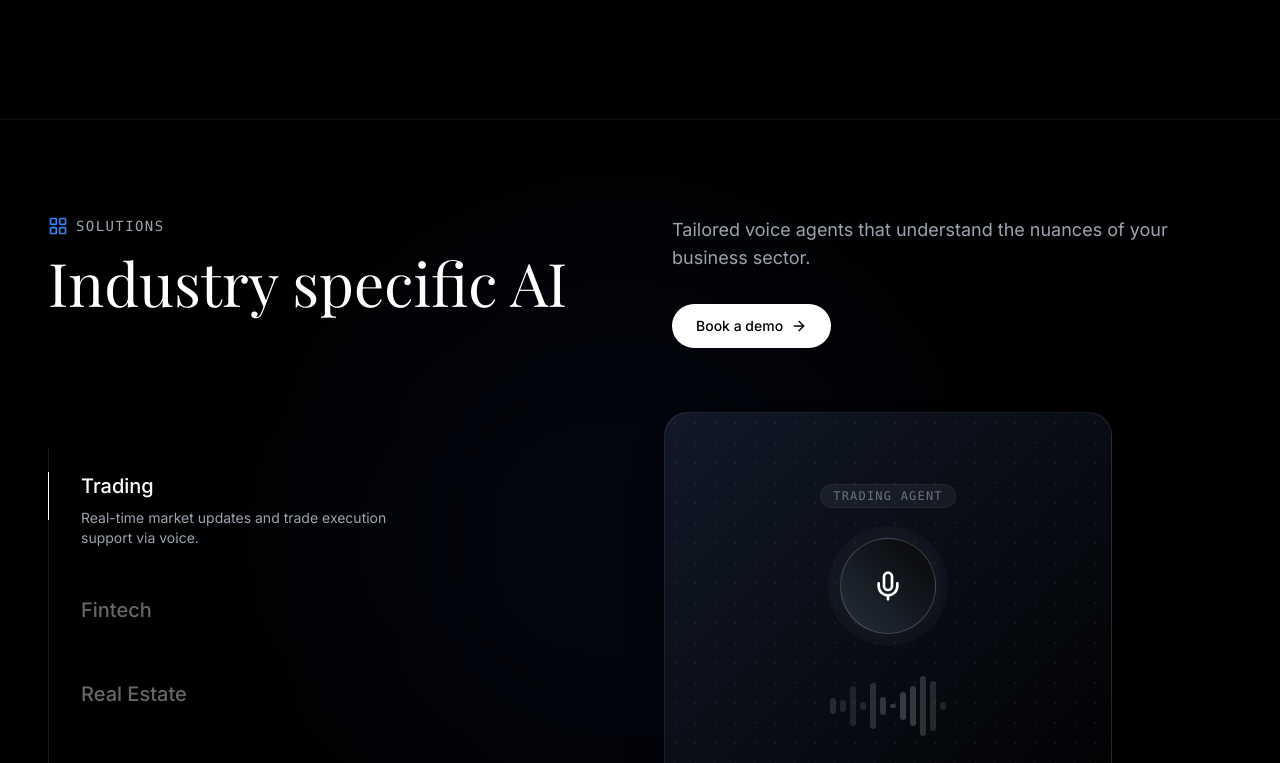
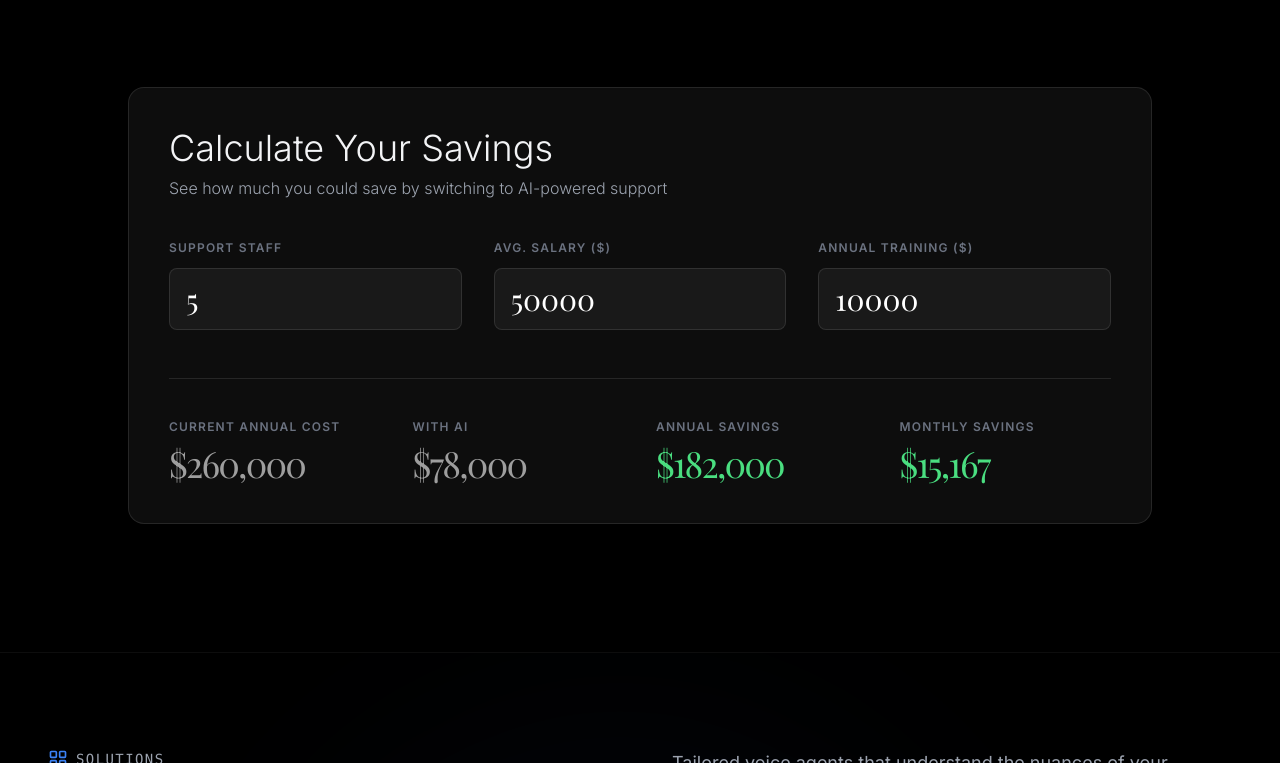
Before and after one commit to Owlflow-AI/Zeba-Website, a React (Vite) app: page / in a window 1280 px wide. Shown: the part 1057-1820 px from the top of the page. Built offline with nearby package versions, Linux system fonts and the light colour scheme; a web font is replaced by a local one.

Commit message:
Updated StatsSection.tsx

```diff
--- a/components/StatsSection.tsx
+++ b/components/StatsSection.tsx
@@ -4,6 +4,17 @@ const StatsSection: React.FC = () => {
   const [isVisible, setIsVisible] = useState(false);
   const [count1, setCount1] = useState(0);
   const sectionRef = useRef<HTMLDivElement>(null);
+
+  // Calculator state
+  const [supportStaff, setSupportStaff] = useState(5);
+  const [avgSalary, setAvgSalary] = useState(50000);
+  const [trainingCosts, setTrainingCosts] = useState(10000);
+
+  // Calculate savings
+  const currentAnnualCost = (supportStaff * avgSalary) + trainingCosts;
+  const aiCost = currentAnnualCost * 0.3; // AI reduces costs by 70%
+  const annualSavings = currentAnnualCost - aiCost;
+  const monthlySavings = annualSavings / 12;
 
   useEffect(() => {
     const observer = new IntersectionObserver(
@@ -69,6 +80,118 @@ const StatsSection: React.FC = () => {
           </div>
 
         </div>
+
+        {/* Cost Reduction Calculator */}
+        <div className={`mt-16 sm:mt-20 lg:mt-24 max-w-5xl mx-auto transition-all duration-1000 delay-600 ${isVisible ? 'opacity-100 translate-y-0' : 'opacity-0 translate-y-8'}`}>
+          <div className="border border-white/10 rounded-2xl p-6 sm:p-8 lg:p-10 bg-white/5 backdrop-blur-sm">
+
+            {/* Header */}
+            <div className="mb-8 sm:mb-10">
+              <h3 className="text-2xl sm:text-3xl md:text-4xl font-light text-gray-100 mb-2">
+                Calculate Your Savings
+              </h3>
+              <p className="text-sm sm:text-base text-gray-400 font-light">
+                See how much you could save by switching to AI-powered support
+              </p>
+            </div>
+
+            {/* Input Grid */}
+            <div className="grid grid-cols-1 md:grid-cols-3 gap-6 sm:gap-8 mb-10 sm:mb-12">
+
+              {/* Support Staff Input */}
+              <div className="flex flex-col gap-3">
+                <label className="text-[10px] sm:text-xs font-semibold tracking-widest uppercase text-gray-500">
+                  Support Staff
+                </label>
+                <input
+                  type="number"
+                  min="1"
+                  value={supportStaff}
+                  onChange={(e) => setSupportStaff(Math.max(1, parseInt(e.target.value) || 1))}
+                  className="bg-white/5 border border-white/10 rounded-lg px-4 py-3 text-white font-serif text-2xl sm:text-3xl focus:outline-none focus:border-white/30 transition-colors"
+                />
+              </div>
+
+              {/* Average Salary Input */}
+              <div className="flex flex-col gap-3">
+                <label className="text-[10px] sm:text-xs font-semibold tracking-widest uppercase text-gray-500">
+                  Avg. Salary ($)
+                </label>
+                <input
+                  type="number"
+                  min="0"
+                  step="1000"
+                  value={avgSalary}
+                  onChange={(e) => setAvgSalary(Math.max(0, parseInt(e.target.value) || 0))}
+                  className="bg-white/5 border border-white/10 rounded-lg px-4 py-3 text-white font-serif text-2xl sm:text-3xl focus:outline-none focus:border-white/30 transition-colors"
+                />
+              </div>
+
+              {/* Training Costs Input */}
+              <div className="flex flex-col gap-3">
+                <label className="text-[10px] sm:text-xs font-semibold tracking-widest uppercase text-gray-500">
+                  Annual Training ($)
+                </label>
+                <input
+                  type="number"
+                  min="0"
+                  step="1000"
+                  value={trainingCosts}
+                  onChange={(e) => setTrainingCosts(Math.max(0, parseInt(e.target.value) || 0))}
+                  className="bg-white/5 border border-white/10 rounded-lg px-4 py-3 text-white font-serif text-2xl sm:text-3xl focus:outline-none focus:border-white/30 transition-colors"
+                />
+              </div>
+
+            </div>
+
+            {/* Results Grid */}
+            <div className="grid grid-cols-1 sm:grid-cols-2 lg:grid-cols-4 gap-6 sm:gap-8 pt-8 sm:pt-10 border-t border-white/10">
+
+              {/* Current Cost */}
+              <div className="flex flex-col gap-2 group">
+                <span className="text-[10px] sm:text-xs font-semibold tracking-widest uppercase text-gray-500 group-hover:text-white transition-colors">
+                  Current Annual Cost
+                </span>
+                <span className="font-serif text-3xl sm:text-4xl text-white/60 tracking-tighter">
+                  ${currentAnnualCost.toLocaleString()}
+                </span>
+              </div>
+
+              {/* AI Cost */}
+              <div className="flex flex-col gap-2 group">
+                <span className="text-[10px] sm:text-xs font-semibold tracking-widest uppercase text-gray-500 group-hover:text-white transition-colors">
+                  With AI
+                </span>
+                <span className="font-serif text-3xl sm:text-4xl text-white/60 tracking-tighter">
+                  ${aiCost.toLocaleString()}
+                </span>
+              </div>
+
+              {/* Annual Savings */}
+              <div className="flex flex-col gap-2 group">
+                <span className="text-[10px] sm:text-xs font-semibold tracking-widest uppercase text-gray-500 group-hover:text-white transition-colors">
+                  Annual Savings
+                </span>
+                <span className="font-serif text-3xl sm:text-4xl text-green-400 tracking-tighter">
+                  ${annualSavings.toLocaleString()}
+                </span>
+              </div>
+
+              {/* Monthly Savings */}
+              <div className="flex flex-col gap-2 group">
+                <span className="text-[10px] sm:text-xs font-semibold tracking-widest uppercase text-gray-500 group-hover:text-white transition-colors">
+                  Monthly Savings
+                </span>
+                <span className="font-serif text-3xl sm:text-4xl text-green-400 tracking-tighter">
+                  ${monthlySavings.toLocaleString(undefined, { maximumFractionDigits: 0 })}
+                </span>
+              </div>
+
+            </div>
+
+          </div>
+        </div>
+
       </div>
     </section>
   );
```
